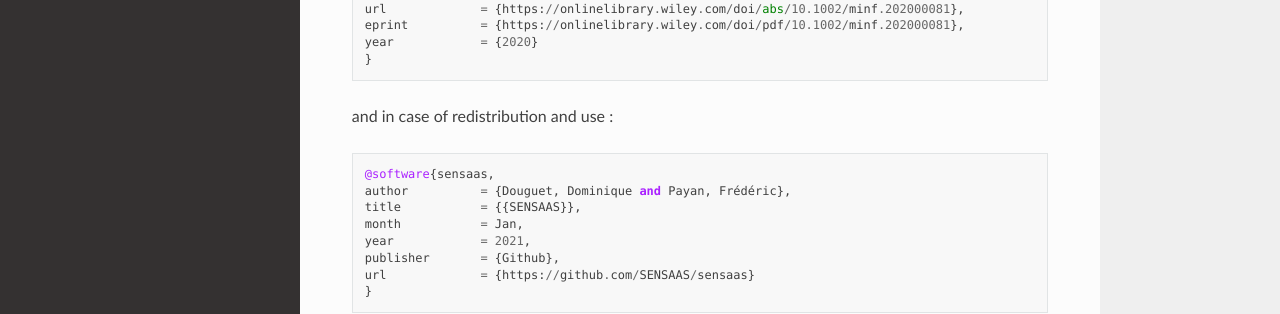
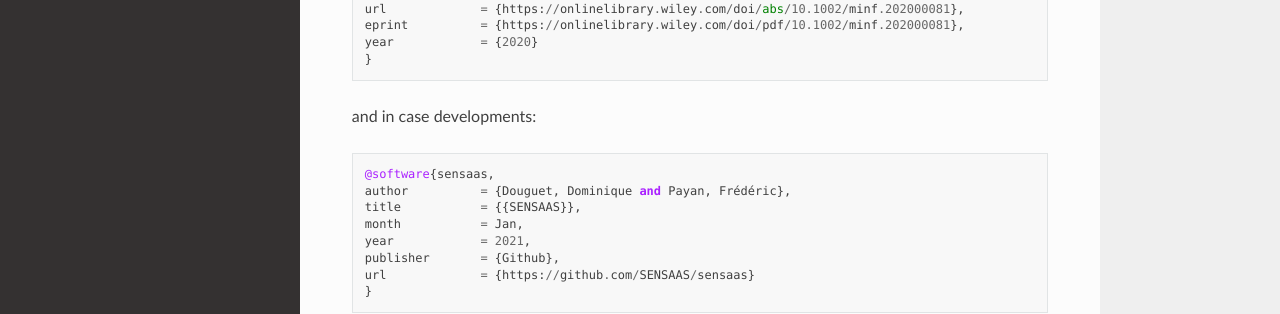
Before and after one commit to SENSAAS/sensaas, a Sphinx documentation site: the page built from docs/index.rst, in a window 1280 px wide and 900 px high, scrolled down 12718 px. Shown: the part 457-771 px from the top of the window. Built offline with Sphinx 7.4.7 and the Read the Docs theme 2.0.0, drawn with Linux system fonts in a browser that asks for light colours.

Commit message:
Update index.rst

```diff
--- a/docs/index.rst
+++ b/docs/index.rst
@@ -471,7 +471,7 @@ Bibtex format:
 	year 		= {2020}
 	}
 
-and in case of redistribution and use :
+and in case developments:
 
 ::
 
```
